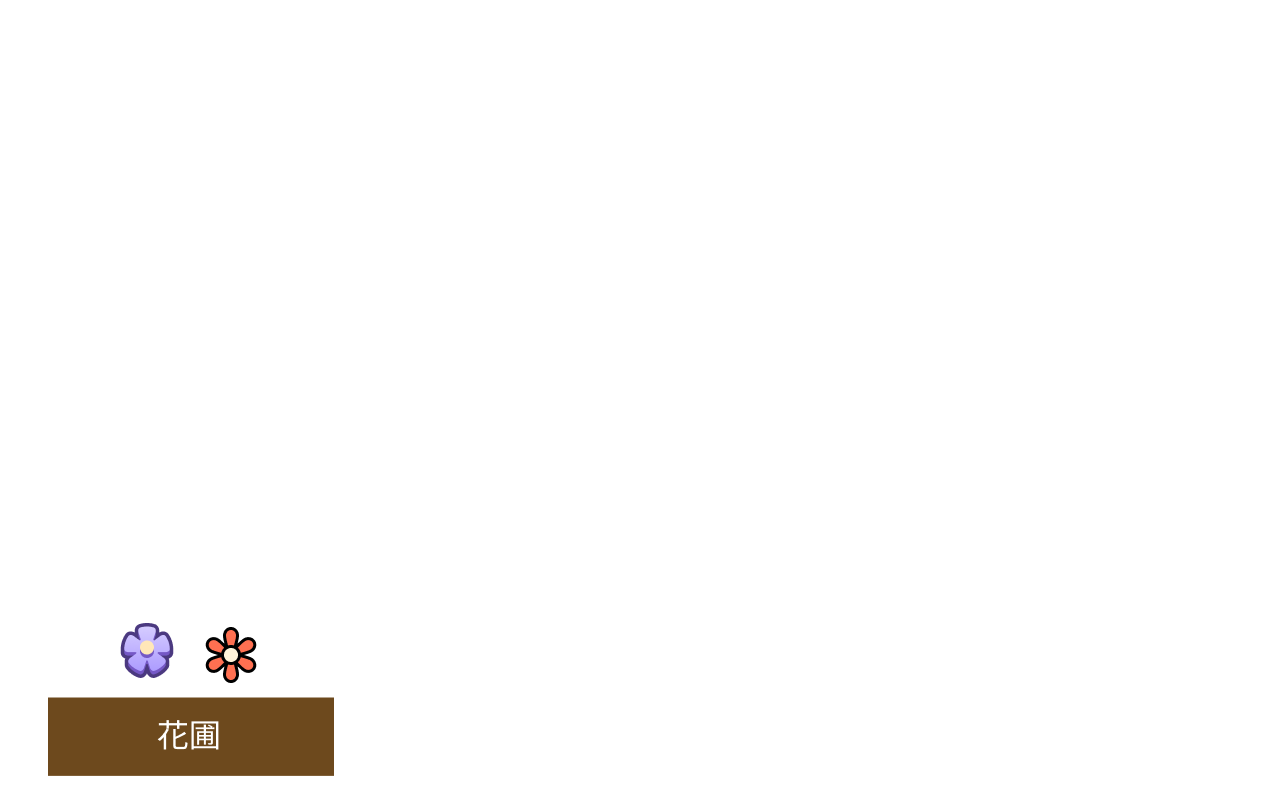
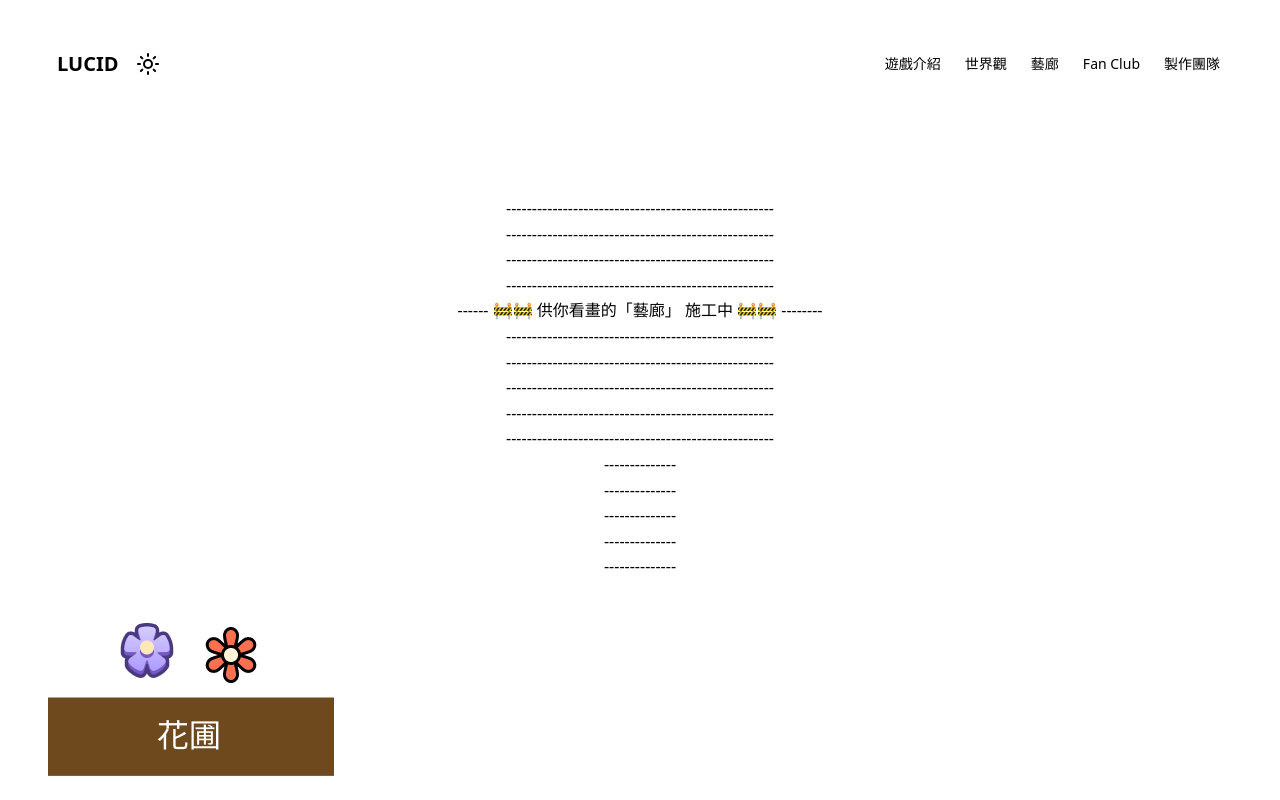
Before and after one commit to xiaaaaaa/LUCID-gameWebsite, a React (Vite) app: page /gallery in a window 1280 px wide. Before the commit this address had no page. Shown: the top 800 px of the page. Built offline with nearby package versions, Linux system fonts and the light colour scheme.

Commit message:
新增其餘 nav 點擊的頁面

```diff
--- a/src/App.jsx
+++ b/src/App.jsx
@@ -4,6 +4,10 @@ import './App.css';
 import HomePage from './pages/HomePage'
 import WorldviewPage from './pages/WorldviewPage'
 import FlowerShopPage from './pages/FlowerShopPage'
+import ArtGalleryPage from './pages/ArtGalleryPage';
+import FanClubPage from './pages/FanClubPage';
+import TeamPage from './pages/TeamPage';
+
 import Garden from "./components/Garden";
 import store from "./redux/store";
 
@@ -20,6 +24,9 @@ function AppContent() {
           <Route path="" element={<WorldviewPage />} />
           <Route path="flowershop" element={<FlowerShopPage />} />
         </Route>
+        <Route path="/gallery" element={<ArtGalleryPage />} />
+        <Route path="/fanclub" element={<FanClubPage />} />
+        <Route path="/team" element={<TeamPage />} />
       </Routes>
       {showGarden && <Garden />}
     </>
--- /dev/null
+++ b/src/pages/ArtGalleryPage.jsx
@@ -0,0 +1,33 @@
+import Nav from "../components/Nav"
+import Footer from "../components/Footer";
+
+function ArtGalleryPage() {
+    return(
+        <div className="relative">
+            <Nav />
+            <div className="flex justify-center  h-screen">
+                <div className="mt-25">
+                    <p>----------------------------------------------------</p>
+                    <p>----------------------------------------------------</p>
+                    <p>----------------------------------------------------</p>
+                    <p>----------------------------------------------------</p>
+                    <p>------ 🚧🚧 供你看畫的「藝廊」 施工中 🚧🚧 --------</p>
+                    <p>----------------------------------------------------</p>
+                    <p>----------------------------------------------------</p>
+                    <p>----------------------------------------------------</p>
+                    <p>----------------------------------------------------</p>
+                    <p>----------------------------------------------------</p>
+                    <p>--------------</p>
+                    <p>--------------</p>
+                    <p>--------------</p>
+                    <p>--------------</p>
+                    <p>--------------</p>
+                </div>
+
+            </div>
+            <Footer />
+        </div>
+    );
+}
+
+export default ArtGalleryPage;
--- /dev/null
+++ b/src/pages/FanClubPage.jsx
@@ -0,0 +1,33 @@
+import Nav from "../components/Nav"
+import Footer from "../components/Footer";
+
+function FanClubPage() {
+    return (
+        <div className="relative">
+            <Nav />
+            <div className="flex justify-center  h-screen">
+                <div className="mt-25">
+                    <p>----------------------------------------------------</p>
+                    <p>----------------------------------------------------</p>
+                    <p>----------------------------------------------------</p>
+                    <p>----------------------------------------------------</p>
+                    <p>----- 🚧🚧 屬於你的 「FanClub」 施工中 🚧🚧 ------</p>
+                    <p>----------------------------------------------------</p>
+                    <p>----------------------------------------------------</p>
+                    <p>----------------------------------------------------</p>
+                    <p>----------------------------------------------------</p>
+                    <p>----------------------------------------------------</p>
+                    <p>--------------</p>
+                    <p>--------------</p>
+                    <p>--------------</p>
+                    <p>--------------</p>
+                    <p>--------------</p>
+                </div>
+
+            </div>
+            <Footer />
+        </div>
+    );
+}
+
+export default FanClubPage;
--- a/src/pages/FlowerShopPage.jsx
+++ b/src/pages/FlowerShopPage.jsx
@@ -2,7 +2,7 @@ import { Link } from "react-router-dom";
 
 function FlowerShopPage() {
     return (
-        <div >
+        <div className="h-screen flex flex-col items-center justify-center">
             <div>
                 <button className="btn">
                     <img src="/images/flower1.png" alt="flowerShopIcon" />
@@ -14,7 +14,7 @@ function FlowerShopPage() {
 
 
             <button className="btn">
-            <Link to="/world">離開花店</Link>
+                <Link to="/world">離開花店</Link>
             </button>
         </div>
     );
--- /dev/null
+++ b/src/pages/TeamPage.jsx
@@ -0,0 +1,33 @@
+import Nav from "../components/Nav"
+import Footer from "../components/Footer";
+
+function TeamPage() {
+    return (
+        <div className="relative">
+            <Nav />
+            <div className="flex justify-center  h-screen">
+                <div className="mt-25">
+                    <p>----------------------------------------------------</p>
+                    <p>----------------------------------------------------</p>
+                    <p>----------------------------------------------------</p>
+                    <p>----------------------------------------------------</p>
+                    <p>- 🚧🚧 讓你更了解我們的「團隊介紹」 施工中 🚧🚧 -</p>
+                    <p>----------------------------------------------------</p>
+                    <p>----------------------------------------------------</p>
+                    <p>----------------------------------------------------</p>
+                    <p>----------------------------------------------------</p>
+                    <p>----------------------------------------------------</p>
+                    <p>--------------</p>
+                    <p>--------------</p>
+                    <p>--------------</p>
+                    <p>--------------</p>
+                    <p>--------------</p>
+                </div>
+
+            </div>
+            <Footer />
+        </div>
+    );
+}
+
+export default TeamPage;
```
